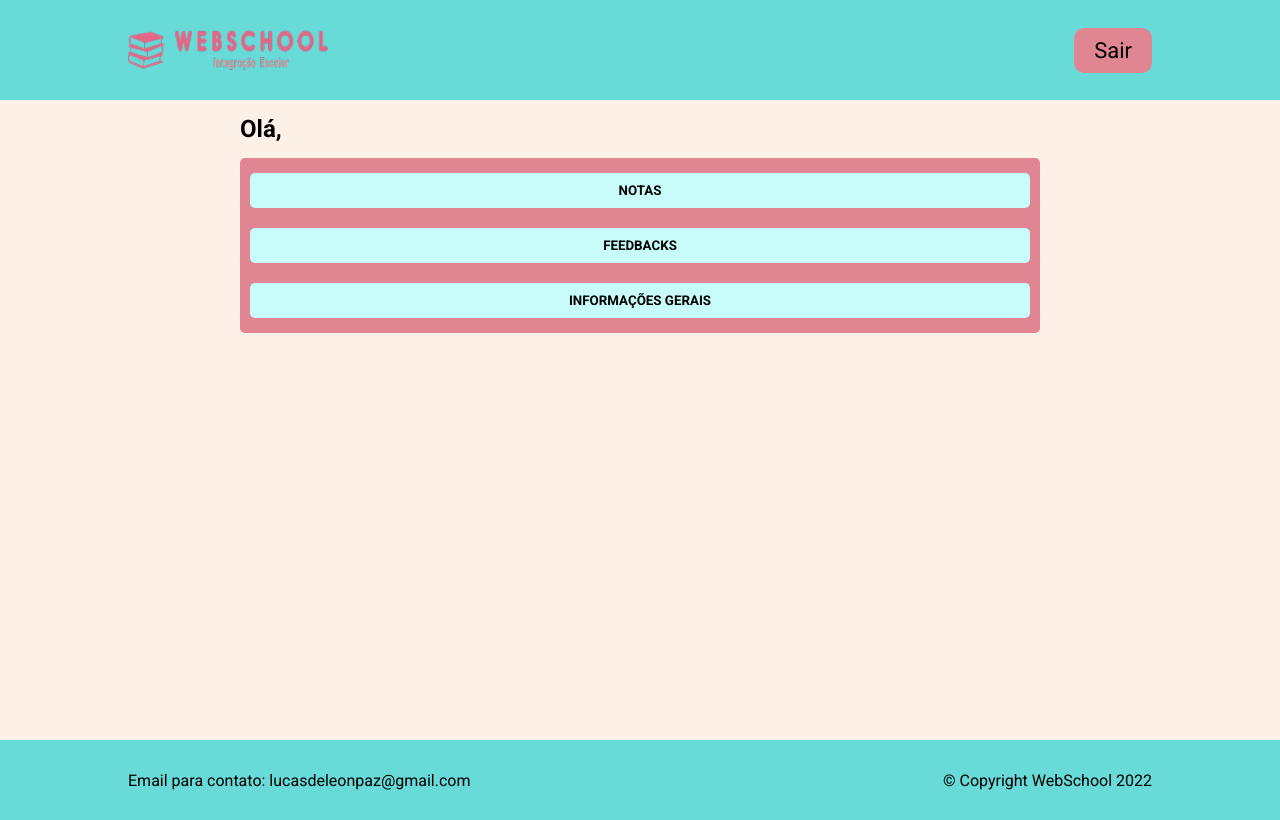
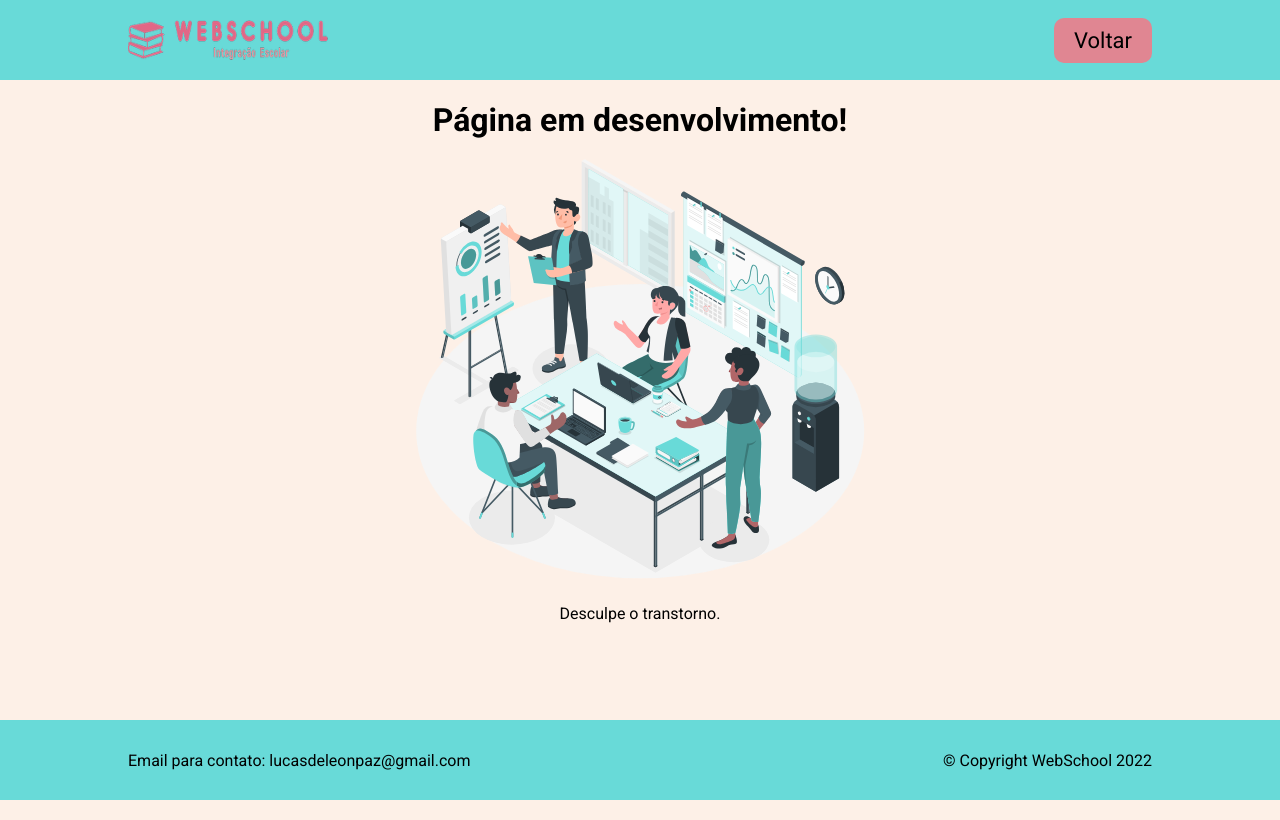
Before and after one commit to TopFireBr3/WebSchool, a React (Create React App) app: page /dashboard/professor in a window 1280 px wide. Built offline with nearby package versions, Linux system fonts and the light colour scheme; no server answers.

Commit message:
feat: página em desenvolvimento

```diff
--- /dev/null
+++ b/src/pages/InProduction/index.jsx
@@ -0,0 +1,21 @@
+import Footer from "../../components/Footer";
+import { Container } from "./style";
+
+import construction from "../../assets/At the office-amico.svg";
+import Header from "../Dashboards/Aluno/Header";
+
+export const InProduction = () => {
+  return (
+    <>
+      <Header rota="/" texto="Voltar" />
+      <Container>
+        <div>
+          <h1>Página em desenvolvimento!</h1>
+          <img src={construction} alt="construction page" />
+          <p>Desculpe o transtorno.</p>
+        </div>
+        <Footer />
+      </Container>
+    </>
+  );
+};
--- /dev/null
+++ b/src/pages/InProduction/style.js
@@ -0,0 +1,51 @@
+import styled from "styled-components";
+
+export const Container = styled.main`
+  display: flex;
+  align-items: center;
+  justify-content: center;
+  text-align: center;
+
+  div {
+    width: 80%;
+    margin: 21px auto;
+
+    img {
+      width: 45%;
+      height: 45%;
+    }
+  }
+  footer {
+    position: absolute;
+    bottom: 0;
+  }
+
+  @media (max-width: 1024px) {
+    div {
+      margin: 30px auto;
+    }
+  }
+
+  @media (max-width: 768px) {
+    div {
+      margin: 46px auto;
+
+      img {
+        width: 55%;
+        height: 55%;
+      }
+    }
+  }
+
+  @media (max-width: 425px) {
+    div {
+      margin: 48px auto;
+
+      img {
+        width: 75%;
+        height: 75%;
+        margin: 20px auto;
+      }
+    }
+  }
+`;
--- a/src/routes/index.jsx
+++ b/src/routes/index.jsx
@@ -18,6 +18,8 @@ import InfoGerais from "../pages/Dashboards/Aluno/SubPages/InformacoesGerais";
 import NotasPai from "../pages/Dashboards/Responsavel/SubPages/Notas";
 import InfosPai from "../pages/Dashboards/Responsavel/SubPages/InformacoesGerais";
 import FeedbacksPai from "../pages/Dashboards/Responsavel/SubPages/Feedbacks";
+
+import { InProduction } from "../pages/InProduction";
 
 export const Routes = () => {
   return (
@@ -82,12 +84,8 @@ export const Routes = () => {
         <Notas />
       </Route>
 
-      <Route path="/dashboard/instituicao">
-        <Instituicao />
-      </Route>
-
       <Route path="/dashboard/professor">
-        <PagPrincipalPai />
+        <InProduction />
       </Route>
     </Switch>
   );
```
Also changed, not shown: src/assets/At the office-amico.svg (added).
